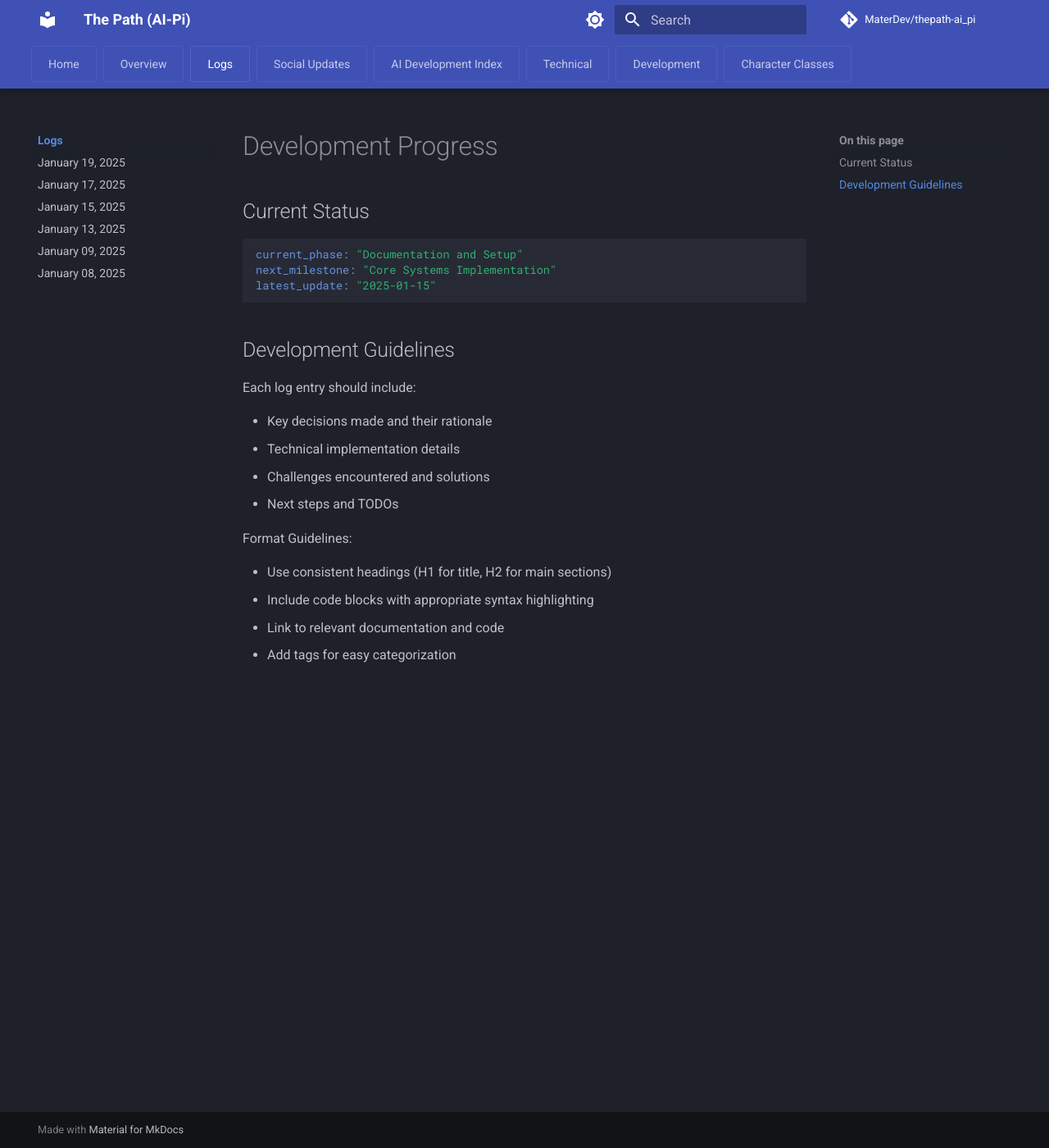
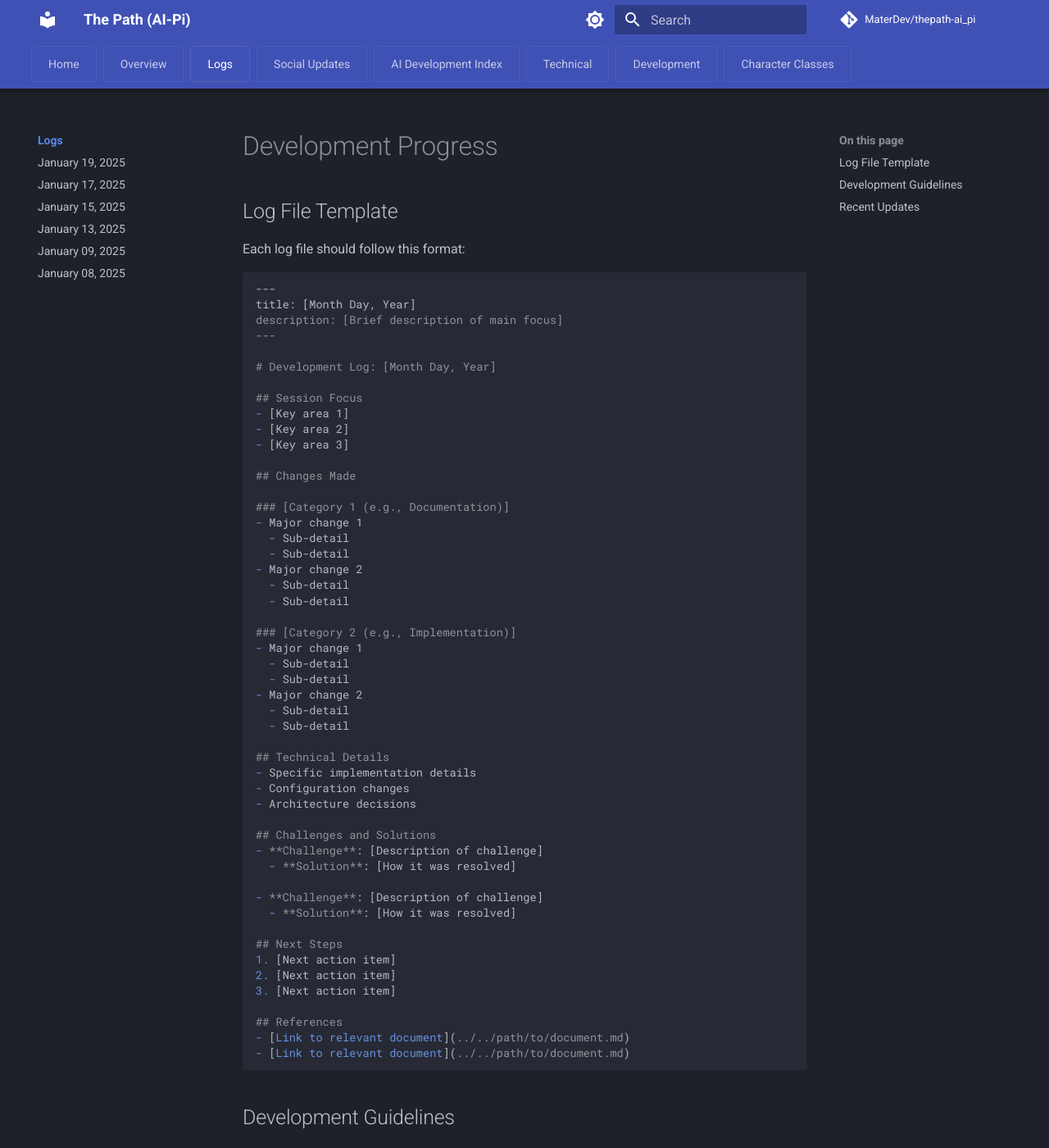
Before and after one commit to MaterDev/thepath-ai_pi, an MkDocs documentation site: the page built from docs/meta/logs/index.md, in a window 1280 px wide and 1400 px high. Shown: the whole window at 82% size. Built offline with MkDocs 1.6.1 and Material for MkDocs 9.7.7, drawn with Linux system fonts in a browser that asks for light colours; comment, search, counter and statistics services are not loaded; some of the changed text lies outside the part shown.

Commit message:
docs: add comprehensive log file template
- Add detailed markdown template for log files
- Update development guidelines
- Include formatting requirements
- Add cross-referencing guidelines
- Update recent updates section

````diff
--- a/docs/meta/logs/index.md
+++ b/docs/meta/logs/index.md
@@ -1,24 +1,98 @@
 # Development Progress
 
-## Current Status
-```yaml
-current_phase: "Documentation and Setup"
-next_milestone: "Core Systems Implementation"
-latest_update: "2025-01-15"
+## Log File Template
+
+Each log file should follow this format:
+
+```markdown
+---
+title: [Month Day, Year]
+description: [Brief description of main focus]
+---
+
+# Development Log: [Month Day, Year]
+
+## Session Focus
+- [Key area 1]
+- [Key area 2]
+- [Key area 3]
+
+## Changes Made
+
+### [Category 1 (e.g., Documentation)]
+- Major change 1
+  - Sub-detail
+  - Sub-detail
+- Major change 2
+  - Sub-detail
+  - Sub-detail
+
+### [Category 2 (e.g., Implementation)]
+- Major change 1
+  - Sub-detail
+  - Sub-detail
+- Major change 2
+  - Sub-detail
+  - Sub-detail
+
+## Technical Details
+- Specific implementation details
+- Configuration changes
+- Architecture decisions
+
+## Challenges and Solutions
+- **Challenge**: [Description of challenge]
+  - **Solution**: [How it was resolved]
+
+- **Challenge**: [Description of challenge]
+  - **Solution**: [How it was resolved]
+
+## Next Steps
+1. [Next action item]
+2. [Next action item]
+3. [Next action item]
+
+## References
+- [Link to relevant document](../../path/to/document.md)
+- [Link to relevant document](../../path/to/document.md)
 ```
 
 ## Development Guidelines
 
-Each log entry should include:
+Each log entry should:
 
-* Key decisions made and their rationale
-* Technical implementation details
-* Challenges encountered and solutions
-* Next steps and TODOs
+1. **Start with YAML Frontmatter**
+   - Include title and description
+   - Use consistent date format (Month DD, YYYY)
 
-Format Guidelines:
+2. **Have Clear Sections**
+   - Session Focus
+   - Changes Made (with categories)
+   - Technical Details
+   - Challenges and Solutions
+   - Next Steps
+   - References
 
-* Use consistent headings (H1 for title, H2 for main sections)
-* Include code blocks with appropriate syntax highlighting
-* Link to relevant documentation and code
-* Add tags for easy categorization
+3. **Use Proper Formatting**
+   - Use markdown headers consistently
+   - Include bullet points for lists
+   - Format code blocks with appropriate syntax
+   - Use relative links for cross-references
+
+4. **Be Detailed but Concise**
+   - Focus on significant changes
+   - Include enough context to understand the changes
+   - Link to detailed documentation rather than repeating it
+
+5. **Include Cross-References**
+   - Link to related documentation
+   - Reference previous logs when relevant
+   - Link to specific commits or PRs when applicable
+
+## Recent Updates
+
+- [January 19, 2025](2025-01-19.md) - Documentation Structure and Navigation Improvements
+- [January 17, 2025](2025-01-17.md) - Health Monitoring and Docker Setup
+- [January 15, 2025](2025-01-15.md) - Project Setup and Initial Documentation
+- [January 13, 2025](2025-01-13.md) - Repository Structure and Development Environment
+- [January 09, 2025](2025-01-09.md) - Initial Project Planning
````
